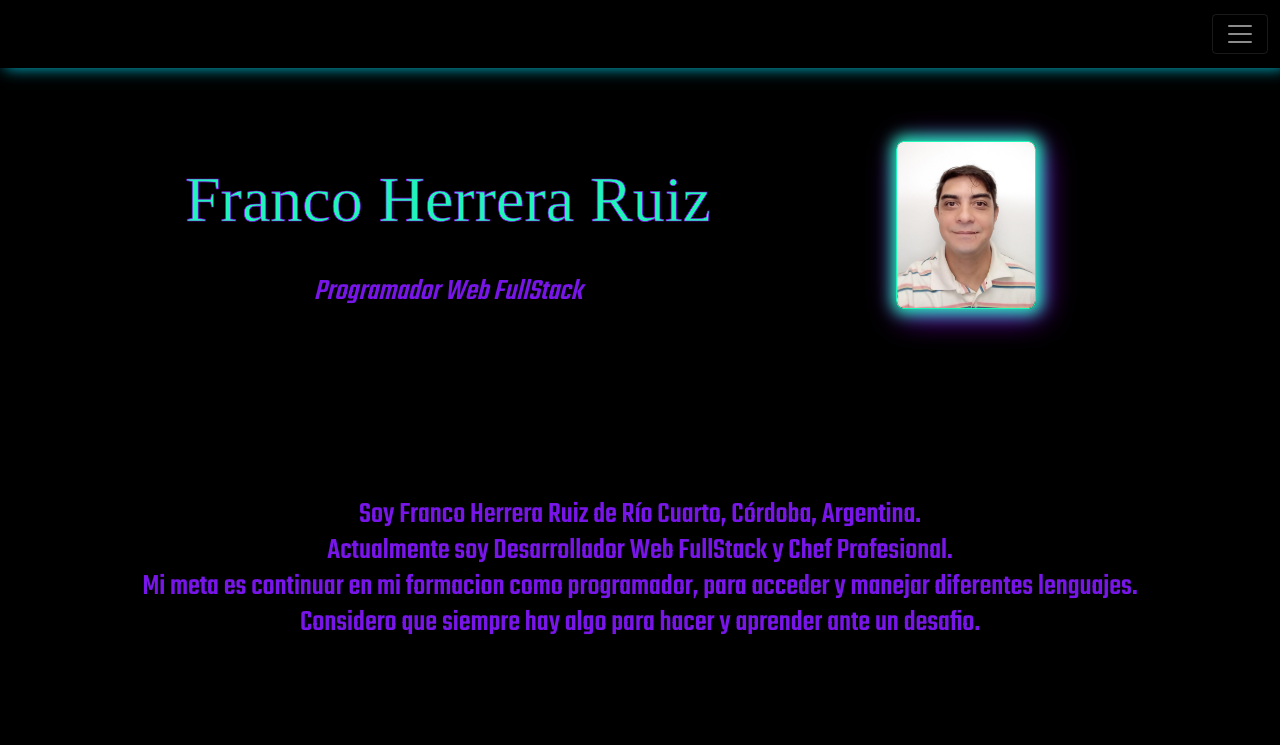
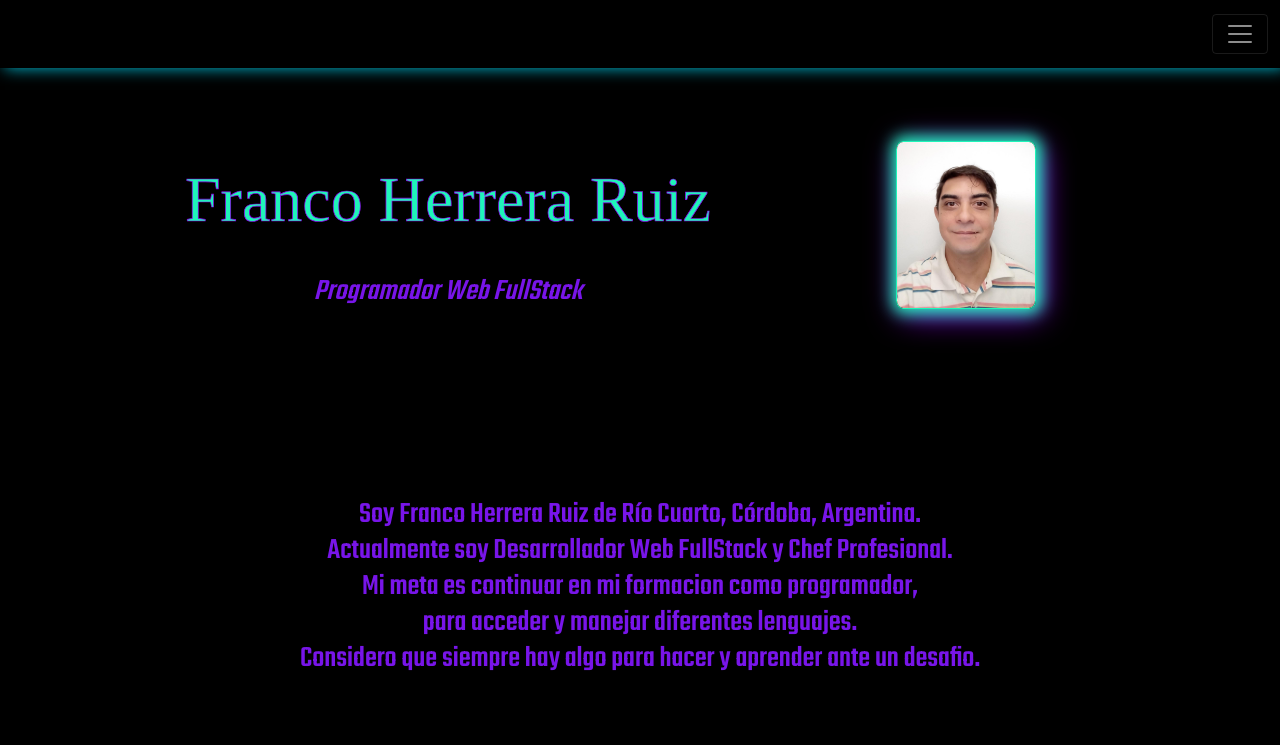
Before and after one commit to Saponka/Portfolio-2023-React, a React (Create React App) app: page / in a window 1280 px wide. Shown: the top 745 px of the page. Built offline with nearby package versions, Linux system fonts and the light colour scheme; a web font is replaced by a local one.

Commit message:
header listo

```diff
--- a/src/components/Header/Header.jsx
+++ b/src/components/Header/Header.jsx
@@ -5,24 +5,18 @@ const Header = () => {
   return (
     <>
       <div id="banner">
-        {/* <img src="./img/ocean-g177104987_1920.jpg" alt=""></img> */}
-        <div className="divNombre">
+        <div className="divNombre" id="AcercaDeMi">
           <h1 className="nombre">Franco Herrera Ruiz</h1>
           <h2>
             <em className="subtitulo">Programador Web FullStack</em>
           </h2>
         </div>
-
         <div id="foto" style={{ display: "flex" }}>
           <img src={perfil} alt=""></img>
         </div>
         <br />
       </div>
-      {/* <!-- Acerca de mi --> */}
-      <section
-        className="content-section  text-dark text-center  p-5"
-        id="AcercaDeMi"
-      >
+      <section className="content-section text-dark text-center  p-5">
         <div className="row gx-4 gx-lg-5 justify-content-center">
           <div>
             <h2 className="lead mb-5 descripcion">
@@ -30,15 +24,14 @@ const Header = () => {
               <br />
               Actualmente soy Desarrollador Web FullStack y Chef Profesional.
               <br />
-              Mi meta es continuar en mi formacion como programador, para
-              acceder y manejar diferentes lenguajes.
+              Mi meta es continuar en mi formacion como programador,
+              <br /> para acceder y manejar diferentes lenguajes.
               <br />
               Considero que siempre hay algo para hacer y aprender ante un
               desafio.
             </h2>
           </div>
         </div>
-        {/*  <a className="button boton" href="#services">Experiencia</a> */}
       </section>
     </>
   );
```
